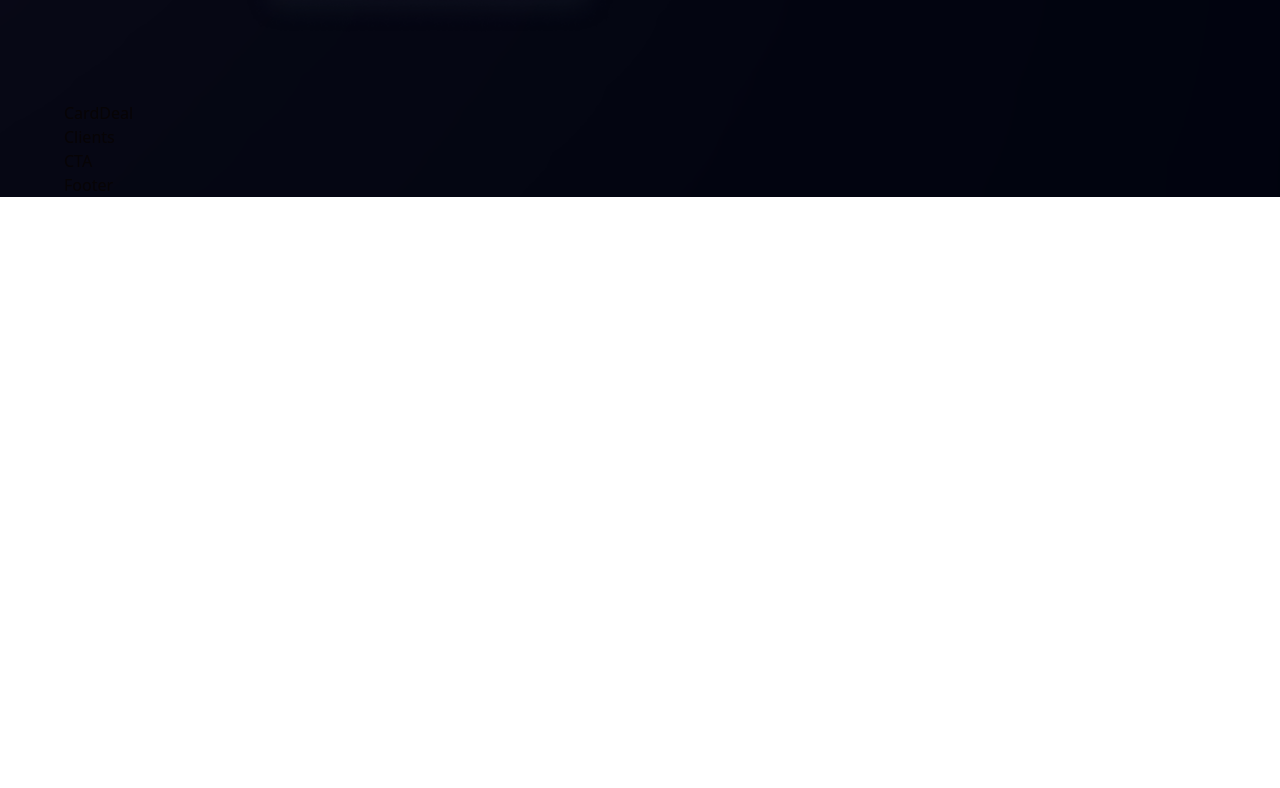
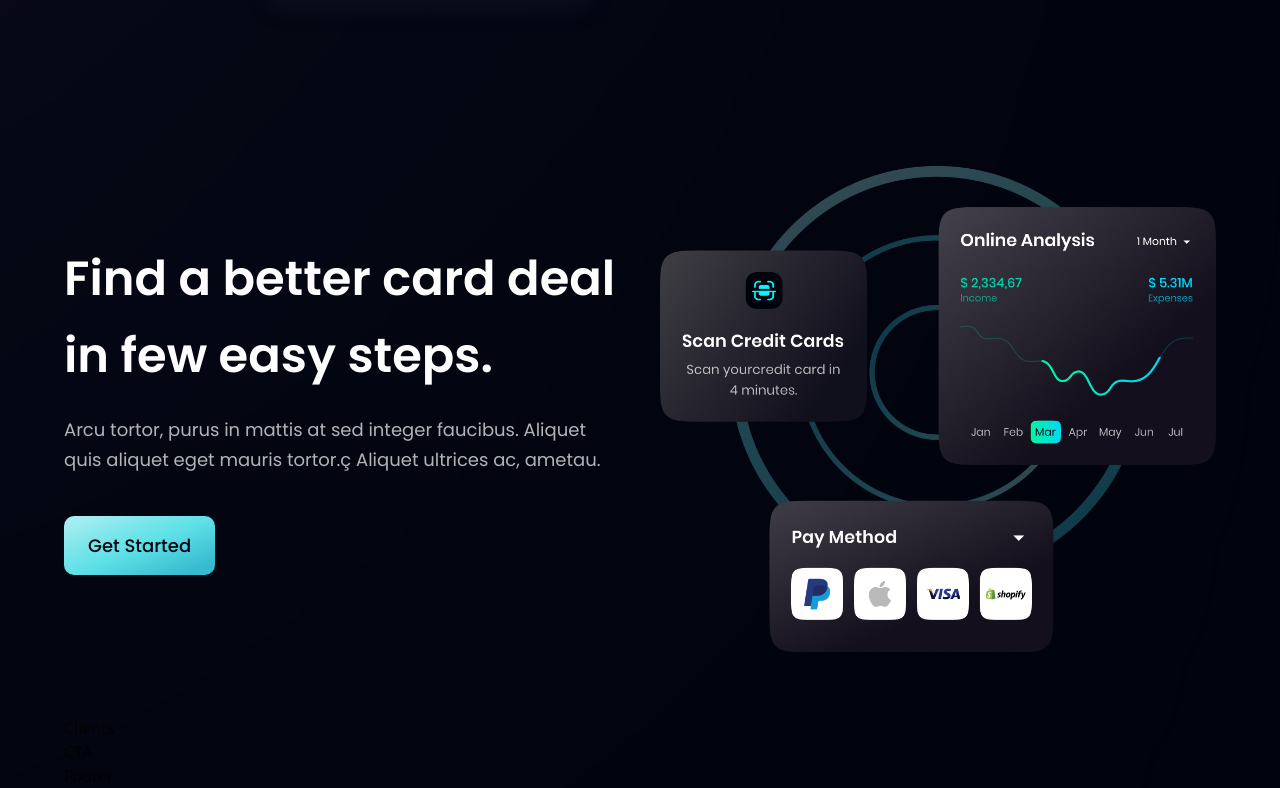
Before and after one commit to DThiwanka/Tailwind-CSS-Tutorial, a React (Vite) app: page / in a window 1280 px wide. Shown: the part 2045-2833 px from the top of the page. Before the commit the page ends 2242 px from the top, so only its background shows below. Built offline with nearby package versions, Linux system fonts and the light colour scheme.

Commit message:
Card Deal Added

```diff
--- a/src/components/Button.jsx
+++ b/src/components/Button.jsx
@@ -2,7 +2,7 @@
 
 const Button = ({styles}) => {
   return (
-    <button type="button" className={`py-4 px-6 bg-blue-gradient font-poppins font-medium text-[18px] text-primary outline-none ${styles}`}>
+    <button type="button" className={`py-4 px-6 bg-blue-gradient font-poppins font-medium text-[18px] text-primary outline-none ${styles} rounded-[10px]`}>
         Get Started
     </button>
   )
--- a/src/components/CardDeal.jsx
+++ b/src/components/CardDeal.jsx
@@ -1,11 +1,21 @@
-import React from 'react'
+import { card } from "../assets";
+import styles, { layout } from "../style";
+import Button from "./Button";
 
-const CardDeal = () => {
-  return (
-    <div>
-      CardDeal
+const CardDeal = () => (
+  <section className={layout.section}>
+    <div className={layout.sectionInfo}>
+      <h2 className={styles.heading2}>Find a better card deal <br className="sm:block hidden" /> in few easy steps.</h2>
+      <p className={`${styles.paragraph} max-[470px] mt-5`}>Arcu tortor, purus in mattis at sed integer faucibus. Aliquet quis aliquet eget mauris tortor.ç Aliquet ultrices ac, ametau.</p>
+      <Button styles="mt-10 bord" />
     </div>
-  )
-}
+
+    <div className={layout.sectionImg}>
+      <img src={card} alt="card" className="w-[100%] h-[100%]"/>
+
+    </div>
+
+  </section>
+)
 
 export default CardDeal
```
